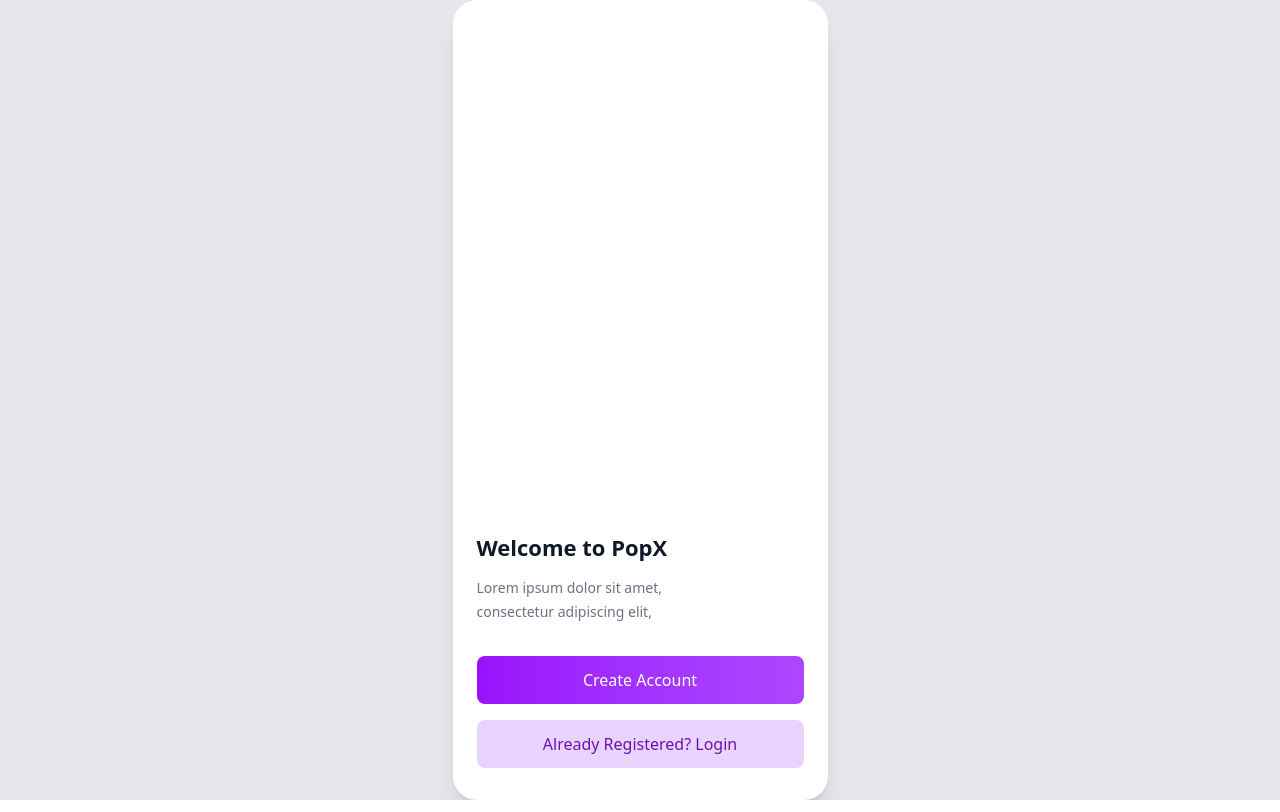
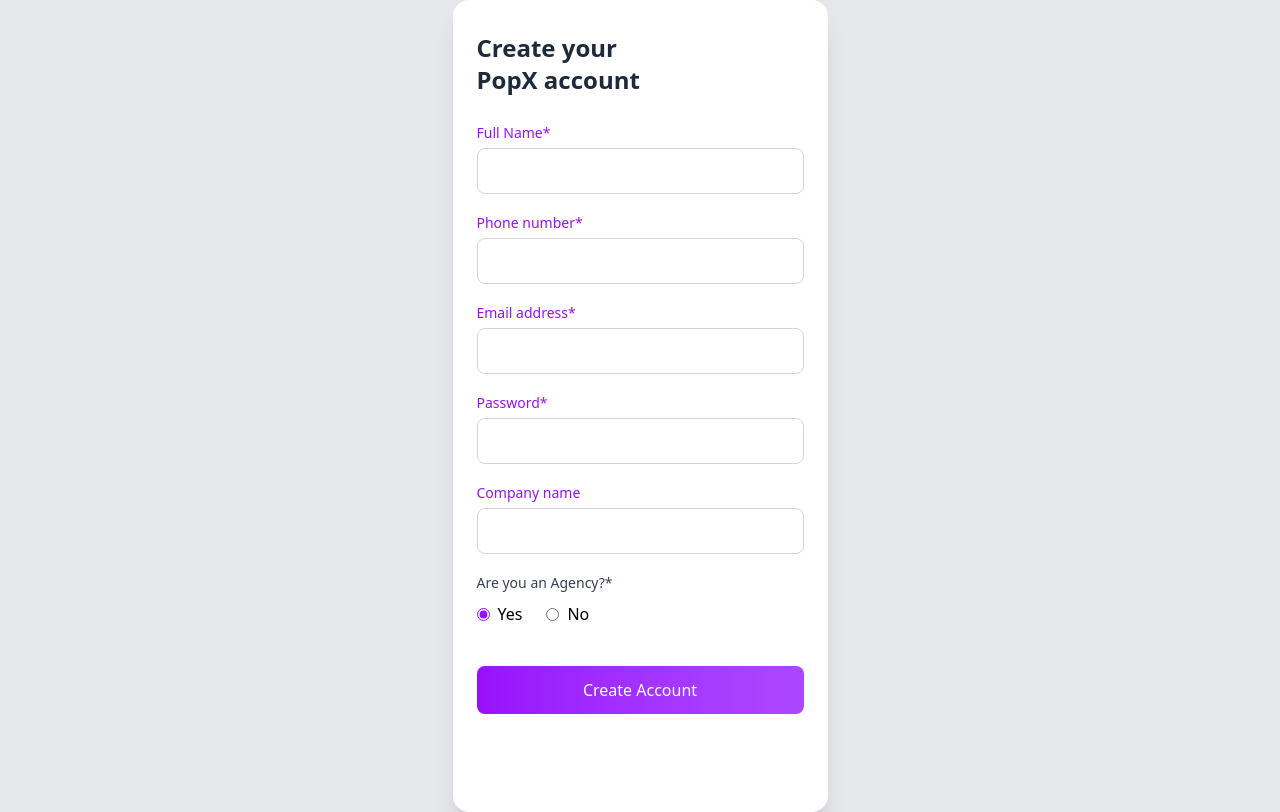
Before and after one commit to saviyo9037/educase-assignment, a React app: page /register in a window 1280 px wide. Built offline with nearby package versions, Linux system fonts and the light colour scheme; the HTML template or start-up script is replaced by a standard one.

Commit message:
the home screens

```diff
--- a/src/pages/Home.jsx
+++ b/src/pages/Home.jsx
@@ -5,11 +5,11 @@
   const navigate = useNavigate();
 
   return (
-    <div className="min-h-screen flex items-center justify-center bg-gray-200">
+    <div className="h-screen flex items-center justify-center bg-gray-200 overflow-hidden">
 
-      <div className="w-[375px] h-[812px] bg-white rounded-3xl shadow-xl overflow-hidden flex flex-col justify-end">
+      <div className="w-[375px] h-full max-h-[812px] bg-white rounded-3xl shadow-xl flex flex-col justify-end overflow-hidden">
 
-        <div className="px-6 pb-10">
+        <div className="px-6 pb-8">
 
           <h2 className="text-[22px] font-semibold text-gray-900">
             Welcome to PopX
--- a/src/pages/Register.jsx
+++ b/src/pages/Register.jsx
@@ -1,45 +1,130 @@
 import React from "react";
 import { useNavigate } from "react-router-dom";
+import { Formik, Form, Field, ErrorMessage } from "formik";
+import * as Yup from "yup";
 
-function Home() {
+function Register() {
   const navigate = useNavigate();
 
+  const validationSchema = Yup.object({
+    fullName: Yup.string().required("Full name is required"),
+    phone: Yup.string().required("Phone number is required"),
+    email: Yup.string().email("Invalid email").required("Email is required"),
+    password: Yup.string().required("Password is required"),
+    agency: Yup.string().required("Please select an option"),
+  });
+
   return (
-    <div className="h-screen flex items-center justify-center bg-gray-200 overflow-hidden">
+    <div className="min-h-screen flex items-center justify-center bg-gray-200">
+      <div className="w-[375px] h-[812px] bg-white rounded-2xl shadow-xl px-6 py-8 flex flex-col justify-between">
 
-      <div className="w-[375px] h-full max-h-[812px] bg-white rounded-3xl shadow-xl flex flex-col justify-end overflow-hidden">
+        <div>
+          <h1 className="text-2xl font-bold text-gray-800 mb-6">
+            Create your <br /> PopX account
+          </h1>
 
-        <div className="px-6 pb-8">
+          <Formik
+            initialValues={{
+              fullName: "",
+              phone: "",
+              email: "",
+              password: "",
+              company: "",
+              agency: "Yes",
+            }}
+            validationSchema={validationSchema}
+            onSubmit={(values) => {
+              navigate("/account", { state: values });
+            }}
+          >
+            {({ errors, touched }) => (
+              <Form className="space-y-4">
 
-          <h2 className="text-[22px] font-semibold text-gray-900">
-            Welcome to PopX
-          </h2>
 
-          <p className="text-gray-500 mt-3 text-sm leading-6">
-            Lorem ipsum dolor sit amet,
-          </p>
-          <p className="text-gray-500 text-sm leading-6">
-            consectetur adipiscing elit,
-          </p>
+                <div>
+                  <label className="text-purple-600 text-sm font-medium">
+                    Full Name*
+                  </label>
+                  <Field
+                    name="fullName"
+                    className="w-full mt-1 px-4 py-3 border rounded-lg text-sm border-gray-300 focus:ring-2 focus:ring-purple-500 outline-none"
+                  />
+                  <ErrorMessage name="fullName" component="div" className="text-red-500 text-xs mt-1" />
+                </div>
 
-          <div className="mt-8 flex flex-col gap-4">
+                <div>
+                  <label className="text-purple-600 text-sm font-medium">
+                    Phone number*
+                  </label>
+                  <Field
+                    name="phone"
+                    className="w-full mt-1 px-4 py-3 border rounded-lg text-sm border-gray-300 focus:ring-2 focus:ring-purple-500 outline-none"
+                  />
+                </div>
 
-            <button
-              onClick={() => navigate("/register")}
-              className="w-full py-3 rounded-lg text-white font-medium bg-gradient-to-r from-purple-600 to-purple-500"
-            >
-              Create Account
-            </button>
+                <div>
+                  <label className="text-purple-600 text-sm font-medium">
+                    Email address*
+                  </label>
+                  <Field
+                    name="email"
+                    type="email"
+                    className="w-full mt-1 px-4 py-3 border rounded-lg text-sm border-gray-300 focus:ring-2 focus:ring-purple-500 outline-none"
+                  />
+                </div>
 
-            <button
-              onClick={() => navigate("/login")}
-              className="w-full py-3 rounded-lg font-medium bg-purple-200 text-purple-800"
-            >
-              Already Registered? Login
-            </button>
 
-          </div>
+                <div>
+                  <label className="text-purple-600 text-sm font-medium">
+                    Password*
+                  </label>
+                  <Field
+                    name="password"
+                    type="password"
+                    className="w-full mt-1 px-4 py-3 border rounded-lg text-sm border-gray-300 focus:ring-2 focus:ring-purple-500 outline-none"
+                  />
+                </div>
 
+
+                <div>
+                  <label className="text-purple-600 text-sm font-medium">
+                    Company name
+                  </label>
+                  <Field
+                    name="company"
+                    className="w-full mt-1 px-4 py-3 border rounded-lg text-sm border-gray-300 focus:ring-2 focus:ring-purple-500 outline-none"
+                  />
+                </div>
+
+
+                <div>
+                  <label className="text-gray-700 text-sm font-medium">
+                    Are you an Agency?*
+                  </label>
+                  <div className="flex items-center gap-6 mt-2">
+                    <label className="flex items-center gap-2">
+                      <Field type="radio" name="agency" value="Yes" className="accent-purple-600" />
+                      Yes
+                    </label>
+
+                    <label className="flex items-center gap-2">
+                      <Field type="radio" name="agency" value="No" className="accent-purple-600" />
+                      No
+                    </label>
+                  </div>
+                </div>
+
+
+                <button
+                  type="submit"
+                  className="w-full mt-6 py-3 rounded-lg text-white font-medium bg-gradient-to-r from-purple-600 to-purple-500 hover:opacity-90 transition"
+                >
+                  Create Account
+                </button>
+
+              </Form>
+            )}
+          </Formik>
         </div>
 
       </div>
@@ -47,4 +132,4 @@
   );
 }
 
-export default Home;
+export default Register;
```
